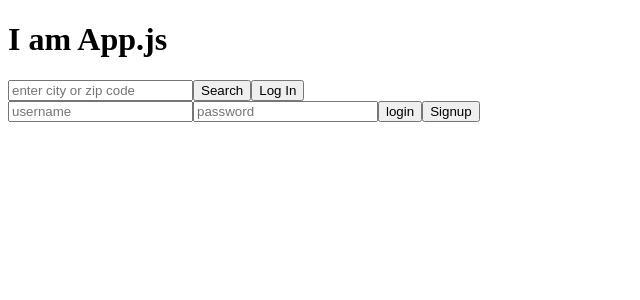
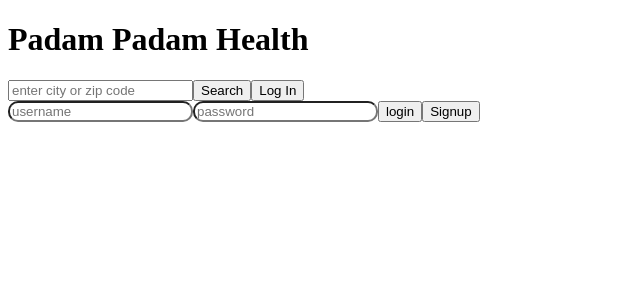
Before and after one commit to PadamPadamHealth/PadamPadam, a React app: page /Login in a window 1280 px wide. Shown: the top 300 px of the page, without its empty margins (0-640 px from the left). Built offline with nearby package versions, Linux system fonts and the light colour scheme.

Commit message:
"imported login css to login js"

```diff
--- a/src/components/App.js
+++ b/src/components/App.js
@@ -1,7 +1,7 @@
 import React, { useState } from 'react';
 import { Link, Route, Routes } from 'react-router-dom';
 import Login from './Login.js';
-// import Overlay from './components/Overlay.js';
+import Overlay from './Overlay.js';
 import MainDisplay from './MainDisplay.js';
 
 const App = () => {
@@ -13,7 +13,7 @@ const App = () => {
   return (
     <>
     <div>
-      <h1>I am App.js</h1>
+      <h1>Padam Padam Health</h1>
     </div>
           {/*add image tag for logo*/}
       <nav id='navbar'>
--- a/src/components/Login.js
+++ b/src/components/Login.js
@@ -4,6 +4,7 @@
 // console.log("hello")
 import React, { useState } from "react";
 import Signup from "./Signup";
+import "../stylesheets/login.css"
 
 const Login = () => {
   const [isOpen, setIsOpen] = useState(false);
@@ -14,8 +15,8 @@ const Login = () => {
 
   return (
     <div class="overlay">
-      <input class="userName" placeholder="username"/>
-      <input class="userpassword" placeholder="password"/>
+      <input class="input" placeholder="username"/>
+      <input class="input" placeholder="password"/>
       <button class="login">login</button>
       <button class="signup" onClick={toggleOverlay}>Signup</button>
     </div>
--- a/src/stylesheets/login.css
+++ b/src/stylesheets/login.css
@@ -0,0 +1,3 @@
+.input {
+  border-radius: 10px;
+}
```
